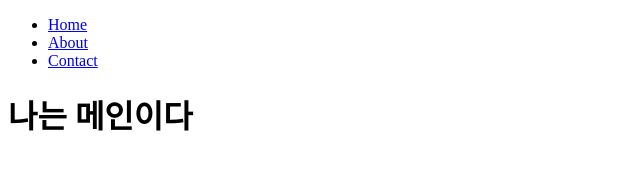
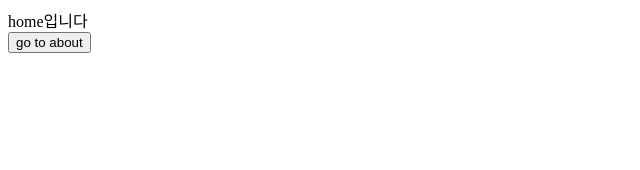
Before and after one commit to Joeunji0119/js-spa, a website with bundled scripts: page index.html in a window 1280 px wide. Shown: the whole page, without its empty margins (0-640 px from the left). Built offline with nearby package versions, Linux system fonts and the light colour scheme; files whose address does not match are found by name.

Commit message:
feat : spa 라우팅 구조

```diff
--- a/index.html
+++ b/index.html
@@ -1,19 +1,7 @@
 <!DOCTYPE html>
 <html lang="en">
-	<head>
-		<meta charset="UTF-8" />
-		<meta name="viewport" content="width=device-width, initial-scale=1.0" />
-		<title>SPA</title>
-	</head>
 	<body>
-		<header>
-			<ul>
-				<li><a href="#home">Home</a></li>
-				<li><a href="#about">About</a></li>
-				<li><a href="#contact">Contact</a></li>
-			</ul>
-		</header>
-		<main></main>
+		<main class="App"></main>
 		<script type="module" src="router.js"></script>
 	</body>
 </html>
--- /dev/null
+++ b/src/page/about.ts
@@ -0,0 +1,10 @@
+class About {
+	template() {
+		return `
+        <div>about page입니다</div>
+        <button data-navi="/">go to Home</button>s
+        `;
+	}
+}
+
+export default new About();
--- /dev/null
+++ b/src/page/home.ts
@@ -0,0 +1,10 @@
+class Home {
+	template() {
+		return `
+        <div>home입니다</div>
+        <button data-navi="/about">go to about</button>
+        `;
+	}
+}
+
+export default new Home();
--- a/src/page/main.html
+++ /dev/null
@@ -1 +0,0 @@
-<h1>나는 메인이다</h1>
--- a/src/router.ts
+++ b/src/router.ts
@@ -1,25 +1,31 @@
-function renderContent(router: string) {
-	const contentElement = document.querySelector('main');
-	const pageNotFoundHTML = '<h1>Page Not Found</h1>';
-	fetch(`${router}.html`)
-		.then(response => {
-			if (!response.ok) {
-				throw new Error('Page not found');
-			}
-			return response.text();
-		})
-		.then(html => {
-			contentElement.innerHTML = html;
-		})
-		.catch(error => {
-			contentElement.innerHTML = pageNotFoundHTML;
-		});
-}
+import Home from './page/home.js';
+import About from './page/about.js';
 
-function handleRouteChange() {
-	let path = window.location.hash.substr(1) || 'main';
-	renderContent(path);
-}
+const routes = {
+	'/': Home,
+	'/about': About,
+};
 
-window.addEventListener('hashchange', handleRouteChange);
-window.addEventListener('DOMContentLoaded', handleRouteChange);
+const $app = document.querySelector('.App');
+
+const renderComponent = (url: string) => {
+	const Component = routes[url];
+	if (Component) $app.innerHTML = Component.template();
+	else $app.innerHTML = '404 Not Found';
+};
+
+renderComponent(window.location.pathname);
+
+const navigate = (url: string) => {
+	history.pushState(null, null, url);
+	$app.innerHTML = routes[url].template();
+};
+
+window.addEventListener('click', e => {
+	const path = (e.target as HTMLElement).dataset.navi;
+	navigate(path);
+});
+
+window.addEventListener('popstate', () => {
+	navigate(window.location.pathname);
+});
```
Also changed, not shown: src/page/about.html (deleted, +0 -1 lines), src/page/contact.html (deleted, +0 -1 lines), src/page/home.html (deleted, +0 -1 lines), src/server.ts (+3 -5 lines), tsconfig.json (+5 -4 lines), 1 other file.
